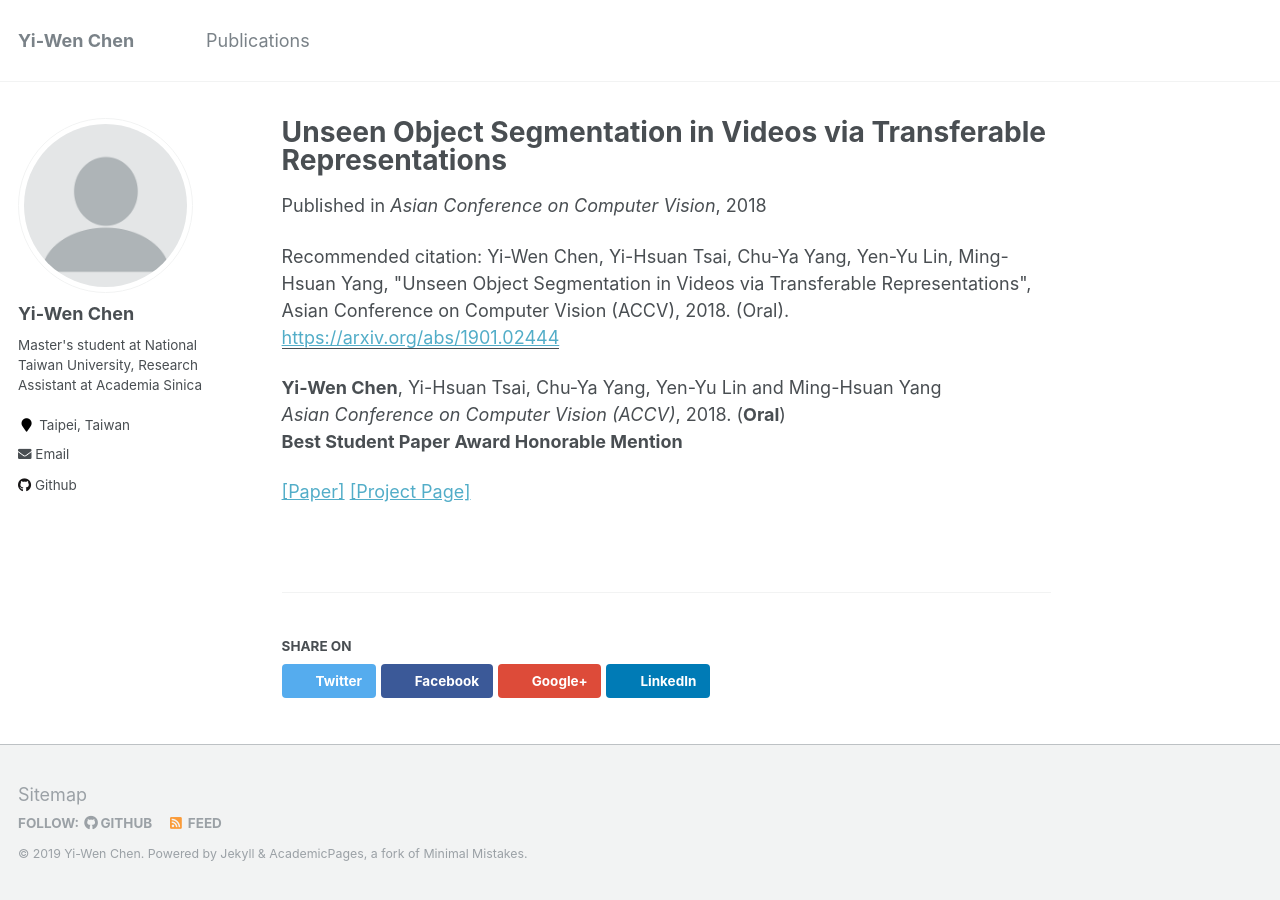
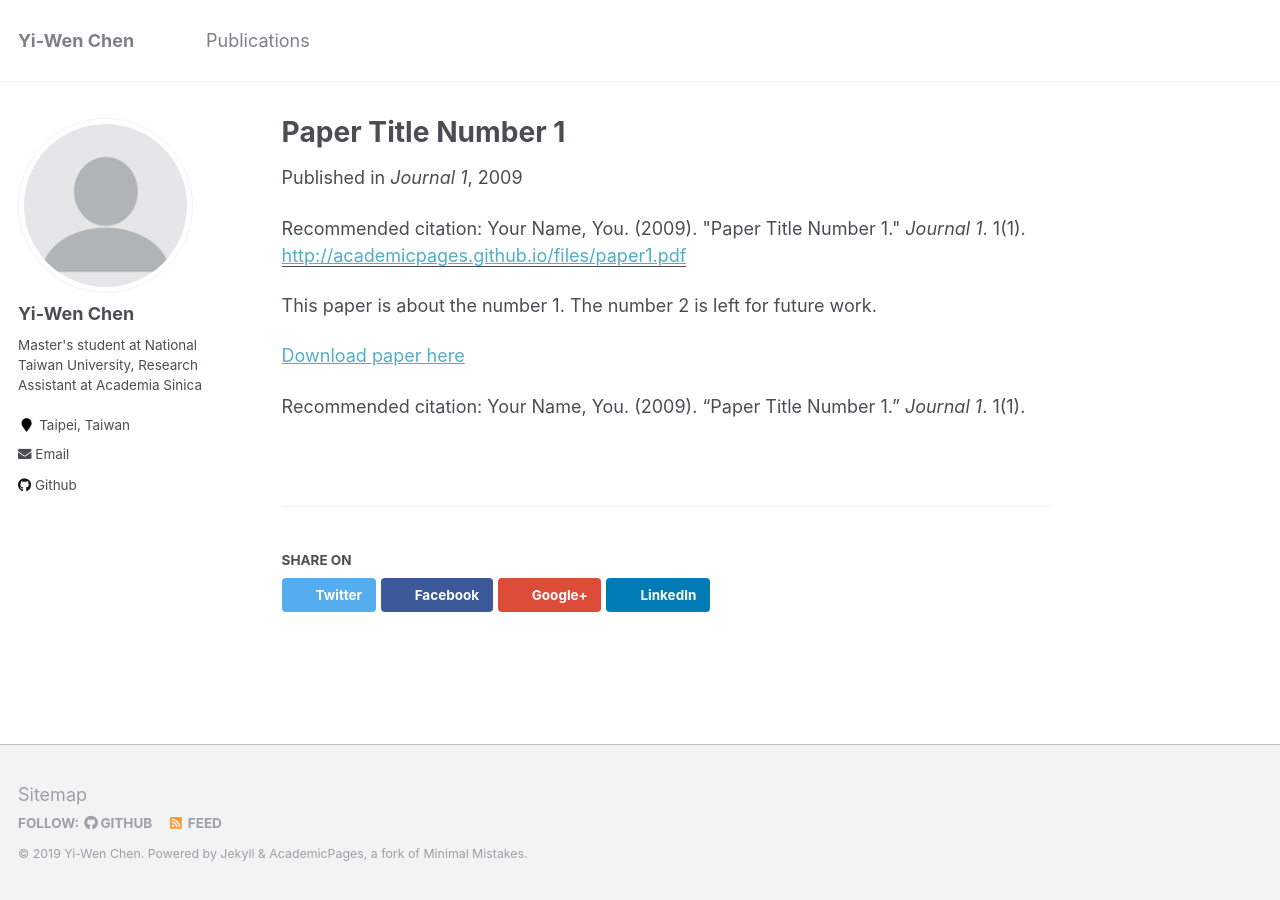
Before and after one commit to wenz116/wenz116.github.io, a Jekyll site: the page built from _publications/accv_2018_TransferSeg.md, in a window 1280 px wide. Built offline with Jekyll 4.4.1, drawn with Linux system fonts in a browser that asks for light colours.

Commit message:
Update accv_2018_TransferSeg.md

```diff
--- a/_publications/accv_2018_TransferSeg.md
+++ b/_publications/accv_2018_TransferSeg.md
@@ -1,16 +1,15 @@
 ---
-title: "Unseen Object Segmentation in Videos via Transferable Representations"
+title: "Paper Title Number 1"
 collection: publications
-permalink: /publication/TransferSeg
-excerpt: 'Yi-Wen Chen, Yi-Hsuan Tsai, Chu-Ya Yang, Yen-Yu Lin and Ming-Hsuan Yang'
-date: 2018-12-05
-venue: 'Asian Conference on Computer Vision'
-paperurl: 'https://arxiv.org/abs/1901.02444'
-citation: 'Yi-Wen Chen, Yi-Hsuan Tsai, Chu-Ya Yang, Yen-Yu Lin, Ming-Hsuan Yang, "Unseen Object Segmentation in Videos via Transferable Representations", Asian Conference on Computer Vision (ACCV), 2018. (Oral).'
+permalink: /publication/2009-10-01-paper-title-number-1
+excerpt: 'This paper is about the number 1. The number 2 is left for future work.'
+date: 2009-10-01
+venue: 'Journal 1'
+paperurl: 'http://academicpages.github.io/files/paper1.pdf'
+citation: 'Your Name, You. (2009). &quot;Paper Title Number 1.&quot; <i>Journal 1</i>. 1(1).'
 ---
-**Yi-Wen Chen**, Yi-Hsuan Tsai, Chu-Ya Yang, Yen-Yu Lin and Ming-Hsuan Yang <br />
-*Asian Conference on Computer Vision (ACCV)*, 2018. (**Oral**) <br />
-**Best Student Paper Award Honorable Mention**
+This paper is about the number 1. The number 2 is left for future work.
 
-[[Paper]](https://arxiv.org/abs/1901.02444)
-[[Project Page]](https://github.com/wenz116/TransferSeg)
+[Download paper here](http://academicpages.github.io/files/paper1.pdf)
+
+Recommended citation: Your Name, You. (2009). "Paper Title Number 1." <i>Journal 1</i>. 1(1).
```
